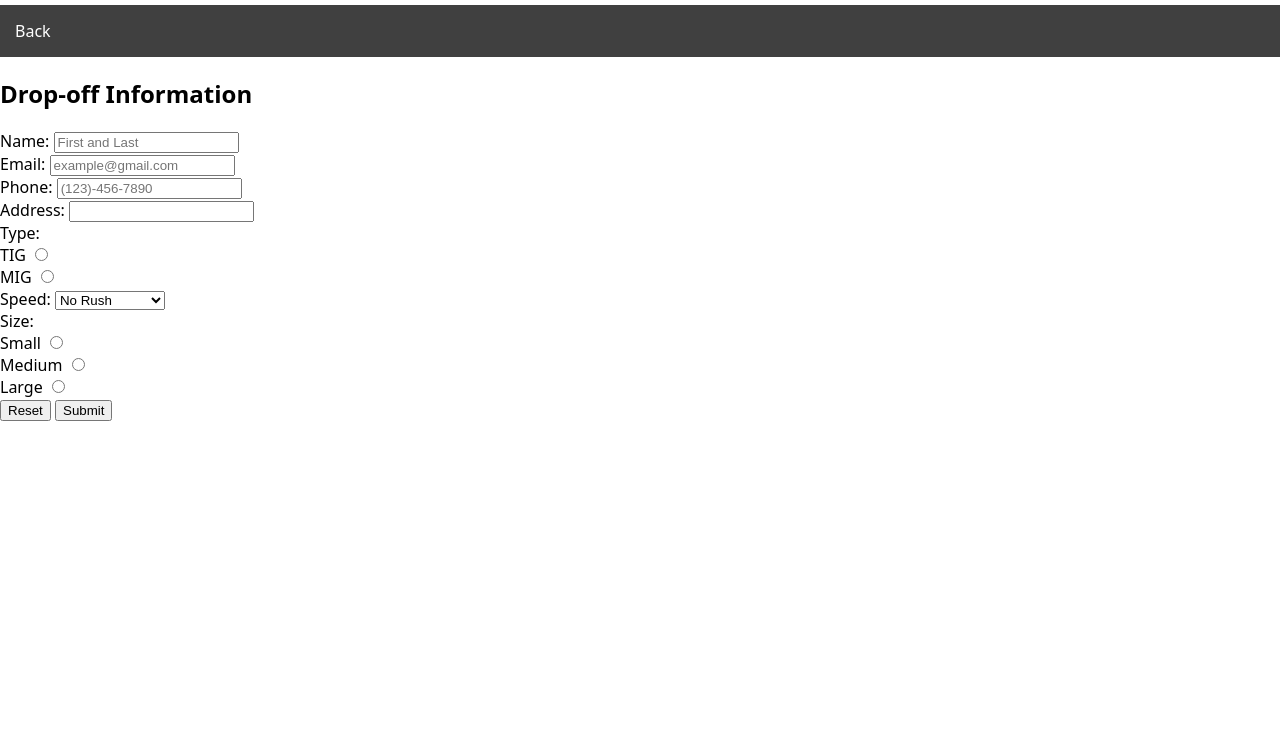
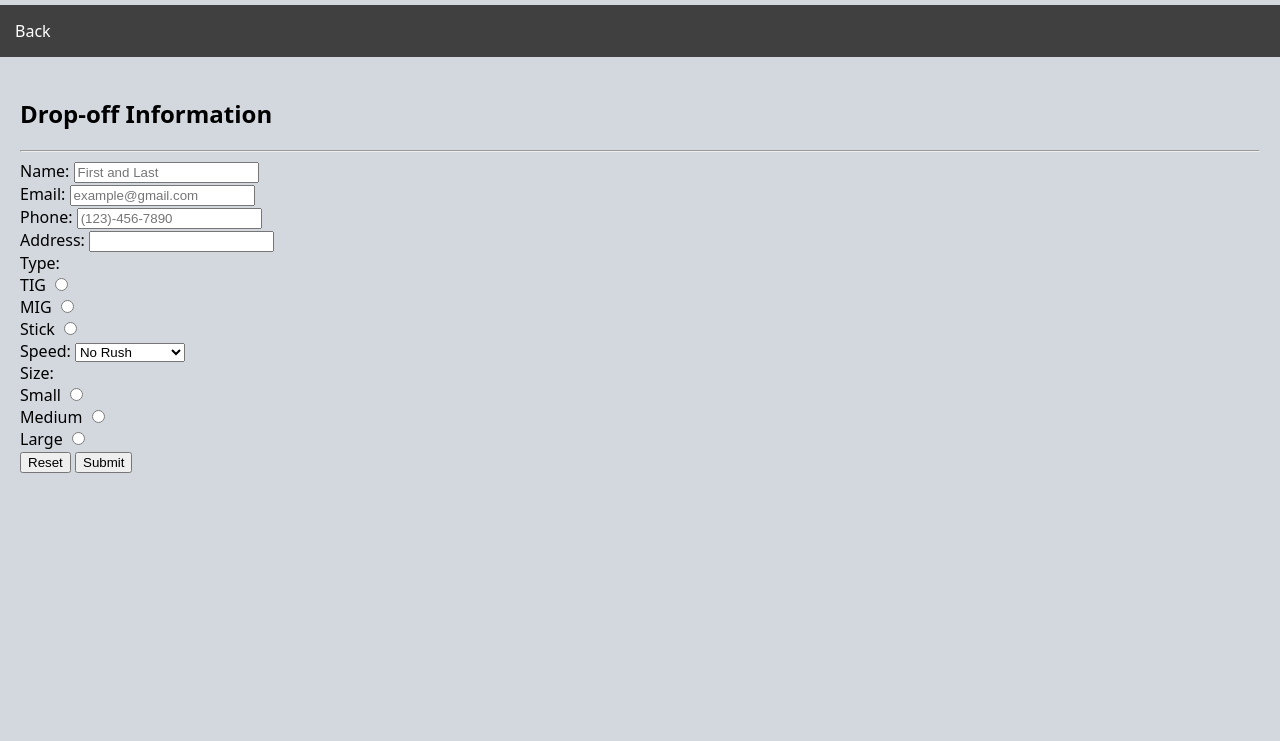
Before and after one commit to Travis-O/Capstone-Project, a plain HTML site: page Capstone Project/drop-offs.html in a window 1280 px wide. Shown: the part 59-800 px from the top of the page. Drawn offline with Linux system fonts and the light colour scheme.

Commit message:
Commit #9
I have proof read all of my website and fixed some choppy sentences and added a little more information, and changed the color of the background. All that is left is to style some text.

```diff
--- a/Capstone Project/drop-offs.html
+++ b/Capstone Project/drop-offs.html
@@ -23,7 +23,7 @@
         <form action="oreceipt.html" method="GET">
 
             <h2>Drop-off Information</h2>
-
+            <hr>
             <div>
                 <label for="name">Name:</label>
                 <input type="text" name="name" id="name" placeholder="First and Last" required>
@@ -49,6 +49,10 @@
                 <div>
                     <label for="mig">MIG</label>
                     <input type="radio" name="type" id="mig" value="MIG">
+                </div>
+                <div>
+                    <label for="stick">Stick</label>
+                    <input type="radio" name="type" id="stick" value="Stick">
                 </div>
             </div>
             <div>
--- a/Capstone Project/map.js
+++ b/Capstone Project/map.js
@@ -8,6 +8,7 @@ async function initMap() {
     center: { lat: 38.79390, lng: -84.56015 },
     zoom: 13,
   });
-}
+
+};
 
 initMap();
--- a/Capstone Project/styles.css
+++ b/Capstone Project/styles.css
@@ -2,6 +2,7 @@ body
 {
     margin: 0px;
     font-family: system-ui, -apple-system, BlinkMacSystemFont, 'Segoe UI', Roboto, Oxygen, Ubuntu, Cantarell, 'Open Sans', 'Helvetica Neue', sans-serif;
+    background-color: rgb(211, 215, 222);
 }
 
 main
@@ -99,3 +100,12 @@ h1
 #map {
     height: 100%;
   }
+
+main {
+    padding: 20px;
+
+}
+
+form {
+    padding: 20px;
+}
```
Also changed, not shown: Capstone Project/Owens Welding.html (+2 -0 lines), Capstone Project/about.html (+0 -2 lines).
